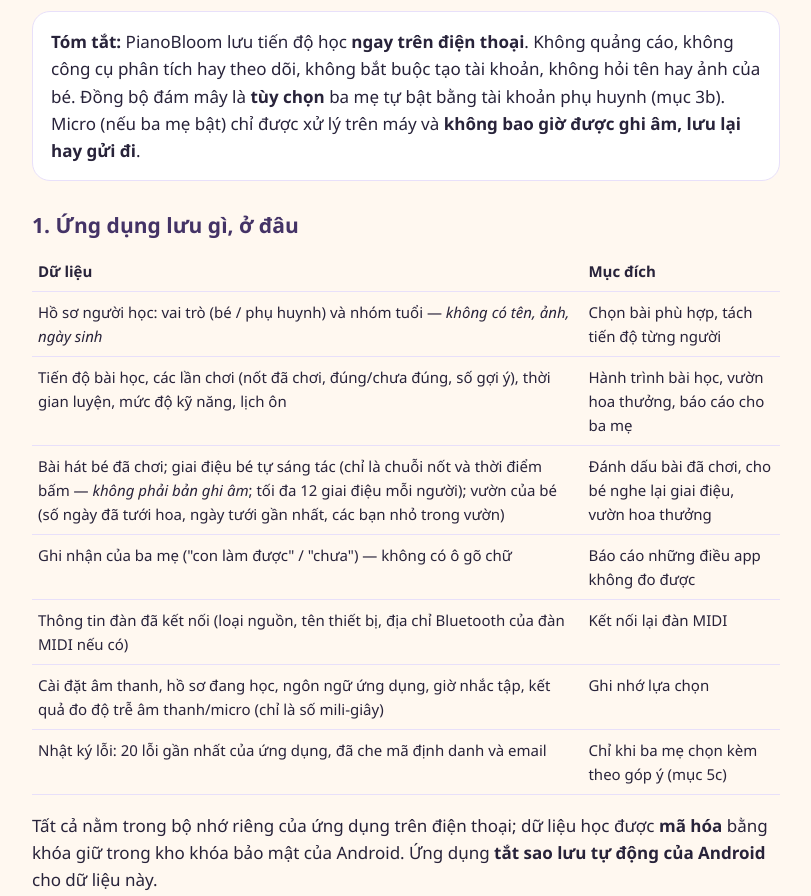
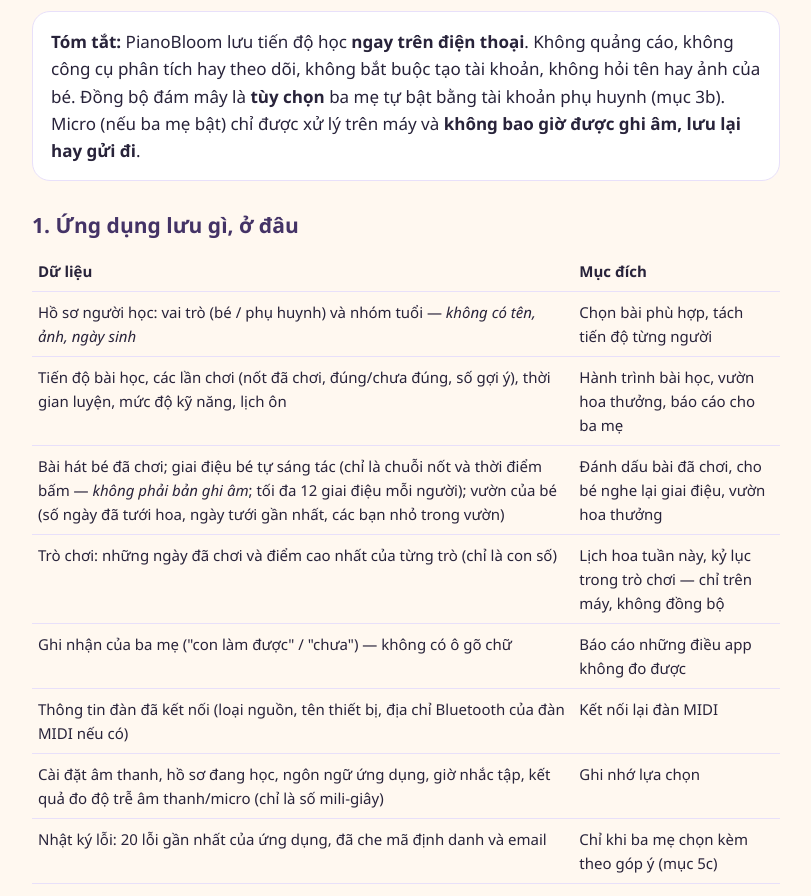
Before and after one commit to mittohoa/pianobloom-download, a plain HTML site: page privacy.html in a window 1280 px wide. Shown: the part 201-1097 px from the top of the page, without its empty margins (234-1045 px from the left). Drawn offline with Linux system fonts and the light colour scheme.

Commit message:
Privacy: game days and bests (0.1.13)

```diff
--- a/privacy.html
+++ b/privacy.html
@@ -43,6 +43,7 @@
     <tr><td>Hồ sơ người học: vai trò (bé / phụ huynh) và nhóm tuổi — <em>không có tên, ảnh, ngày sinh</em></td><td>Chọn bài phù hợp, tách tiến độ từng người</td></tr>
     <tr><td>Tiến độ bài học, các lần chơi (nốt đã chơi, đúng/chưa đúng, số gợi ý), thời gian luyện, mức độ kỹ năng, lịch ôn</td><td>Hành trình bài học, vườn hoa thưởng, báo cáo cho ba mẹ</td></tr>
     <tr><td>Bài hát bé đã chơi; giai điệu bé tự sáng tác (chỉ là chuỗi nốt và thời điểm bấm — <em>không phải bản ghi âm</em>; tối đa 12 giai điệu mỗi người); vườn của bé (số ngày đã tưới hoa, ngày tưới gần nhất, các bạn nhỏ trong vườn)</td><td>Đánh dấu bài đã chơi, cho bé nghe lại giai điệu, vườn hoa thưởng</td></tr>
+    <tr><td>Trò chơi: những ngày đã chơi và điểm cao nhất của từng trò (chỉ là con số)</td><td>Lịch hoa tuần này, kỷ lục trong trò chơi — chỉ trên máy, không đồng bộ</td></tr>
     <tr><td>Ghi nhận của ba mẹ ("con làm được" / "chưa") — không có ô gõ chữ</td><td>Báo cáo những điều app không đo được</td></tr>
     <tr><td>Thông tin đàn đã kết nối (loại nguồn, tên thiết bị, địa chỉ Bluetooth của đàn MIDI nếu có)</td><td>Kết nối lại đàn MIDI</td></tr>
     <tr><td>Cài đặt âm thanh, hồ sơ đang học, ngôn ngữ ứng dụng, giờ nhắc tập, kết quả đo độ trễ âm thanh/micro (chỉ là số mili-giây)</td><td>Ghi nhớ lựa chọn</td></tr>
```
Also changed, not shown: privacy-en.html (+1 -0 lines).
